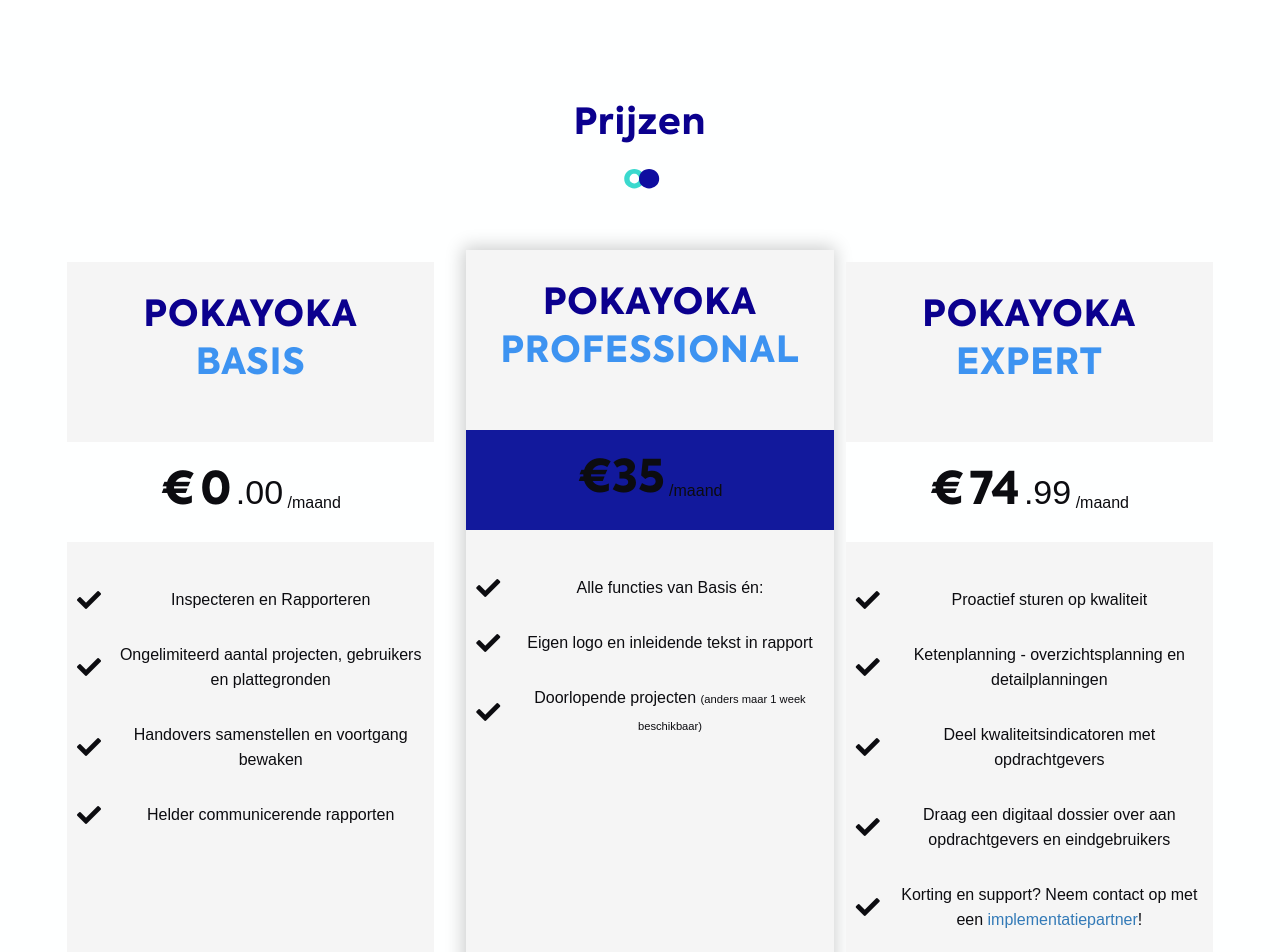
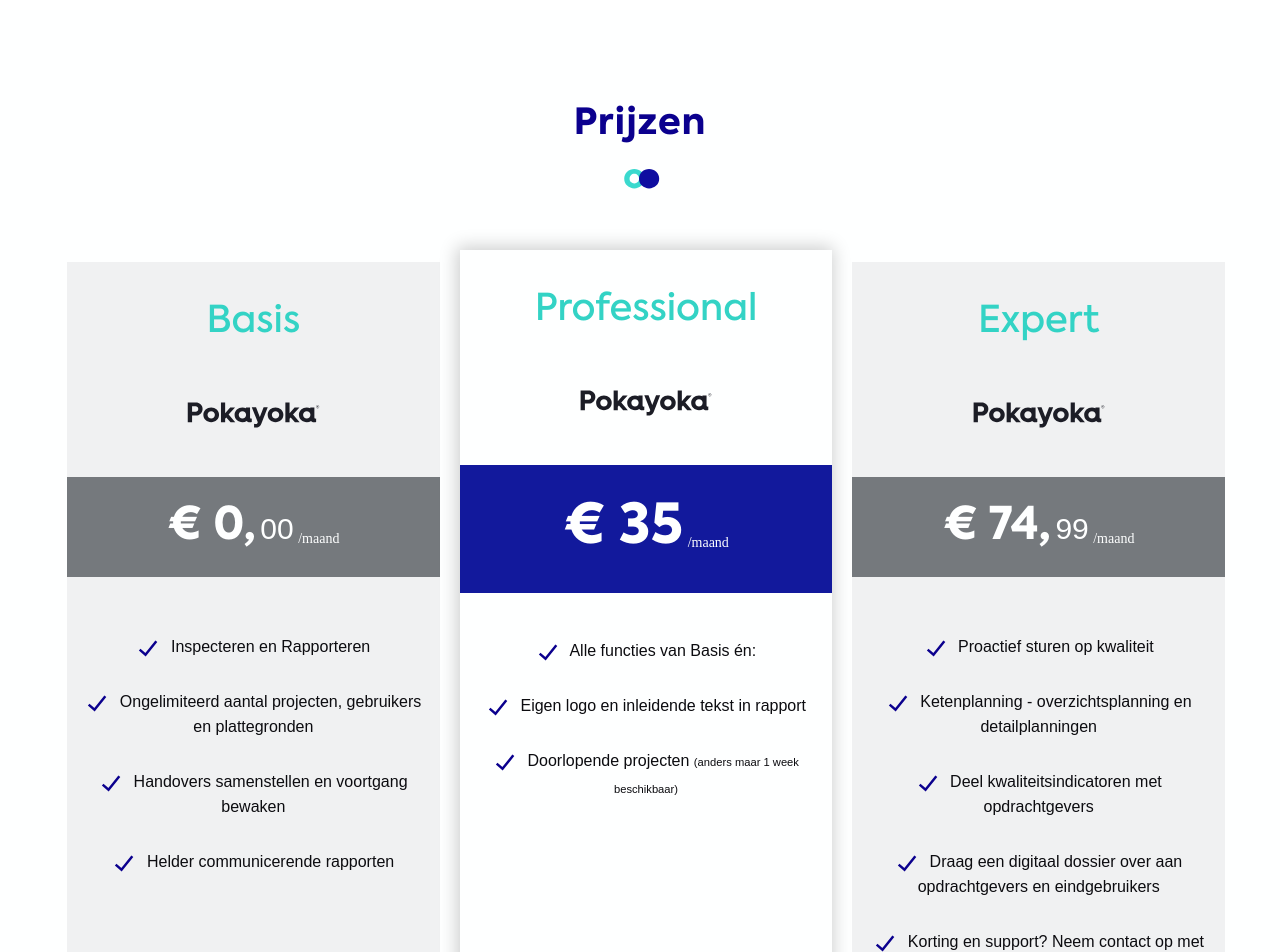
Before and after one commit to sandersoeteman/sandersoeteman.github.io, a Jekyll site: the page built from index.html, in a window 1280 px wide. Shown: the part 4052-5004 px from the top of the page. Built offline with Jekyll 4.4.1, drawn with Linux system fonts in a browser that asks for light colours; nearby versions of some CDN libraries; some web fonts are replaced.

Commit message:
pricing tables

```diff
--- a/_includes/pricing_tables.html
+++ b/_includes/pricing_tables.html
@@ -17,71 +17,86 @@
 
           <div class="margin-container">
             <div class="single-pricing">
-              <h2>Pokayoka<span>Basis</span></h2>
+              <h6>Basis</h6>
+              <img
+                src="{{ site.baseurl }}/assets/images/POKAYOKA.svg"
+                alt="Pokayoka"
+                class="pricing-logo"
+              />
               <div class="price-table">
-                <span class="dollar-rate">€<b>0</b></span>
-                <span class="dollar-cent">.00</span>
+                <span class="dollar-rate">€&nbsp;0,</span>
+                <span class="dollar-cent">00</span>
                 <sub>/maand</sub>
               </div>
               <ul class="pricing-features">
-                  <li><i class="fas fa-check"></i><span>Inspecteren en Rapporteren</span></li>
-                <li><i class="fas fa-check"></i><span>
+                  <li><span>{% include checkmark.html %} Inspecteren en Rapporteren</span></li>
+                <li><span>{% include checkmark.html %}
                     Ongelimiteerd aantal projecten, gebruikers en plattegronden</span>
                 </span></li>
-                <li><i class="fas fa-check"></i><span>Handovers samenstellen en voortgang bewaken</span></li>
-                <li><i class="fas fa-check"></i><span>Helder communicerende rapporten</span></li>
+                <li><span>{% include checkmark.html %} Handovers samenstellen en voortgang bewaken</span></li>
+                <li><span>{% include checkmark.html %} Helder communicerende rapporten</span></li>
               </ul>
               <div class="spacer"></div>
               <div class="themeix-button-group">
-                  <a href="#trial" class="themeix-btn price-btn-cust">Probeer nu</a>
+                  <a href="#trial" class="themeix-btn btn-clear btn-clear-gray">Probeer nu</a>
               </div>
             </div>
           </div>
           <div class="single-pricing active-price">
-            <h2>Pokayoka<span>Professional</span></h2>
+            <h6>Professional</h6>
+            <img
+              src="{{ site.baseurl }}/assets/images/POKAYOKA.svg"
+              alt="Pokayoka"
+              class="pricing-logo"
+            />
             <div class="price-table active-color">
-              <span class="dollar-rate">€35</span>
+              <span class="dollar-rate">€&nbsp;35</span>
               <span class="dollar-cent"></span>
               <sub>/maand</sub>
             </div>
             <ul class="pricing-features">
-                <li><i class="fas fa-check"></i><span>Alle functies van Basis &eacute;n:</span></li>
-              <li><i class="fas fa-check"></i><span>Eigen logo en inleidende tekst in rapport</span></li>
-              <li><i class="fas fa-check"></i><span>
+                <li><span>{% include checkmark.html %} Alle functies van Basis &eacute;n:</span></li>
+              <li><span>{% include checkmark.html %} Eigen logo en inleidende tekst in rapport</span></li>
+              <li><span>{% include checkmark.html %}
                 Doorlopende projecten
                 <span class="small-text">(anders maar 1 week beschikbaar)</span>
               </span></li>
             </ul>
             <div class="spacer"></div>
             <div class="themeix-button-group">
-              <a href="#trial" class="themeix-btn active-bg themeix-price-button-active">Probeer nu</a>
+              <a href="#trial" class="themeix-btn">Probeer nu</a>
             </div>
           </div>
 
           <div class="margin-container">
             <div class="single-pricing">
-              <h2>Pokayoka<span>Expert</span></h2>
+              <h6>Expert</h6>
+              <img
+                src="{{ site.baseurl }}/assets/images/POKAYOKA.svg"
+                alt="Pokayoka"
+                class="pricing-logo"
+              />
               <div class="price-table">
-                <span class="dollar-rate">€<b>74</b></span>
-                <span class="dollar-cent">.99</span>
+                <span class="dollar-rate">€&nbsp;74,</span>
+                <span class="dollar-cent">99</span>
                 <sub>/maand</sub>
               </div>
               <ul class="pricing-features">
-                <li><i class="fas fa-check"></i><span>Proactief sturen op kwaliteit</span></li>
-                <li><i class="fas fa-check"></i><span>Ketenplanning - overzichtsplanning en detailplanningen</span></li>
-                <li><i class="fas fa-check"></i><span>Deel kwaliteitsindicatoren met opdrachtgevers</span></li>
-                <li><i class="fas fa-check"></i><span>
+                <li><span>{% include checkmark.html %} Proactief sturen op kwaliteit</span></li>
+                <li><span>{% include checkmark.html %} Ketenplanning - overzichtsplanning en detailplanningen</span></li>
+                <li><span>{% include checkmark.html %} Deel kwaliteitsindicatoren met opdrachtgevers</span></li>
+                <li><span>{% include checkmark.html %}
                   Draag een digitaal dossier over aan opdrachtgevers en
                   eindgebruikers
                 </span></li>
-                <li><i class="fas fa-check"></i><span>
+                <li><span>{% include checkmark.html %}
                   Korting en support? Neem contact op met een
                   <a href="/implementatiepartners">implementatiepartner</a>!
                 </span></li>
               </ul>
               <div class="spacer"></div>
               <div class="themeix-button-group">
-                <a href="#trial" class="themeix-btn price-btn-cust">Probeer nu</a>
+                <a href="#trial" class="themeix-btn btn-clear btn-clear-gray  ">Probeer nu</a>
               </div>
             </div>
           </div>
--- a/_sass/style.scss
+++ b/_sass/style.scss
@@ -676,13 +676,6 @@
   h4 span {
     color: $brand-primary;
   }
-
-  .margin-container {
-    flex: 1;
-    display: flex;
-    flex-direction: row;
-    margin: 12px;
-  }
 }
 .feature-content .themeix-feature-title {
   display: flex;
@@ -979,7 +972,7 @@
 
   .single-pricing {
     flex: 1;
-    background-color: #f5f5f5;
+    background-color: $gray-lightest;
     display: flex;
     flex-direction: column;
     margin-top: 50px;
@@ -987,10 +980,12 @@
     padding-bottom: 40px;
     overflow: hidden;
     position: relative;
-
-    &:not(:first-child) {
-      margin-left: 20px;
+    align-items: center;
+
+    img.pricing-logo {
+      width: 50%;
     }
+
     .spacer {
       flex: 1;
     }
@@ -1009,49 +1004,55 @@
         color: #3d93f1;
       }
     }
+    h6 {
+      font-family: Axiforma;
+      font-size: 37px;
+      color: $brand-secondary;
+      margin-top: 40px;
+    }
     .price-table {
-      background-color: $white;
+      width: 100%;
+      background-color: $gray;
       padding: 20px 0;
       transition: all 0.2s linear 0s;
-      color: #222222;
-
-      span.dollar-rate {
-        font-family: AxiformaBolder, cursive;
-        font-size: 45px;
-        line-height: 60px;
-      }
-      span.dollar-rate > b {
-        margin-left: 5px;
-      }
-      span.dollar-cent {
-        font-size: 34px;
+
+      span {
+        color: $white;
+
+        &.dollar-rate {
+          font-family: AxiformaBolder, cursive;
+          font-size: 45px;
+          line-height: 60px;
+        }
+        &.dollar-cent {
+          font-size: 30px;
+        }
       }
       sub {
-        font-size: 16px;
+        font-family: OpenSans;
+        color: $white;
+        font-size: 14px;
       }
     }
     ul.pricing-features {
-      padding: 30px 10px;
+      padding: 42px 10px;
 
       li {
         display: flex;
-        align-items: center;
+        justify-content: center;
         padding: 15px 0;
         font-weight: 400;
         font-size: 16px;
 
-        i {
+        svg {
           width: 24px;
-          font-size: 24px;
-          margin-right: 16px;
-        }
-        span {
-          flex: 1;
+          margin-right: 6px;
         }
       }
     }
 
     &.active-price {
+      background-color: $white;
       -webkit-box-shadow: -1px -1px 17px 2px rgba(0, 0, 0, 0.2);
       -moz-box-shadow: -1px -1px 17px 2px rgba(0, 0, 0, 0.2);
       box-shadow: -1px -1px 17px 2px rgba(0, 0, 0, 0.2);
@@ -1059,6 +1060,14 @@
       .price-table {
         color: $white;
         background: #12199c;
+        padding: 34px 0;
+
+        span.dollar-rate {
+          font-size: 55px;
+        }
+      }
+      ul.pricing-features {
+        padding-top: 30px;
       }
     }
     &:hover {
@@ -1066,6 +1075,15 @@
       -moz-box-shadow: -1px -1px 17px 2px rgba(0, 0, 0, 0.2);
       box-shadow: -1px -1px 17px 2px rgba(0, 0, 0, 0.2);
     }
+  }
+  .margin-container {
+    flex: 1;
+    display: flex;
+    flex-direction: row;
+    margin: 12px 0 12px 12px;
+  }
+  > div:not(:first-child) {
+    margin-left: 20px;
   }
 }
 
```
